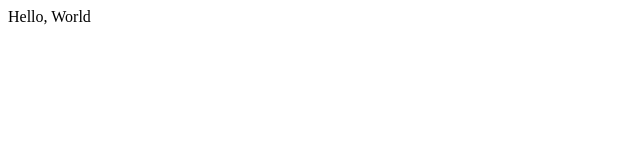
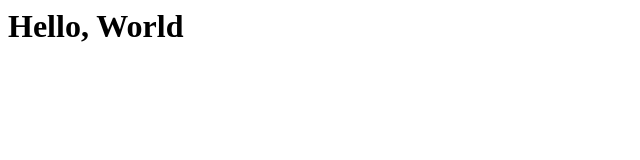
Before and after one commit to Luncent/weblabs, a plain HTML site: page index.html in a window 1280 px wide. Shown: the whole page, without its empty margins (0-640 px from the left). Drawn offline with Linux system fonts and the light colour scheme.

Commit message:
Added h1

```diff
--- a/index.html
+++ b/index.html
@@ -1 +1,3 @@
-<html>Hello, World<html>
+<html>
+<h1>Hello, World<h1>
+<html>
```
